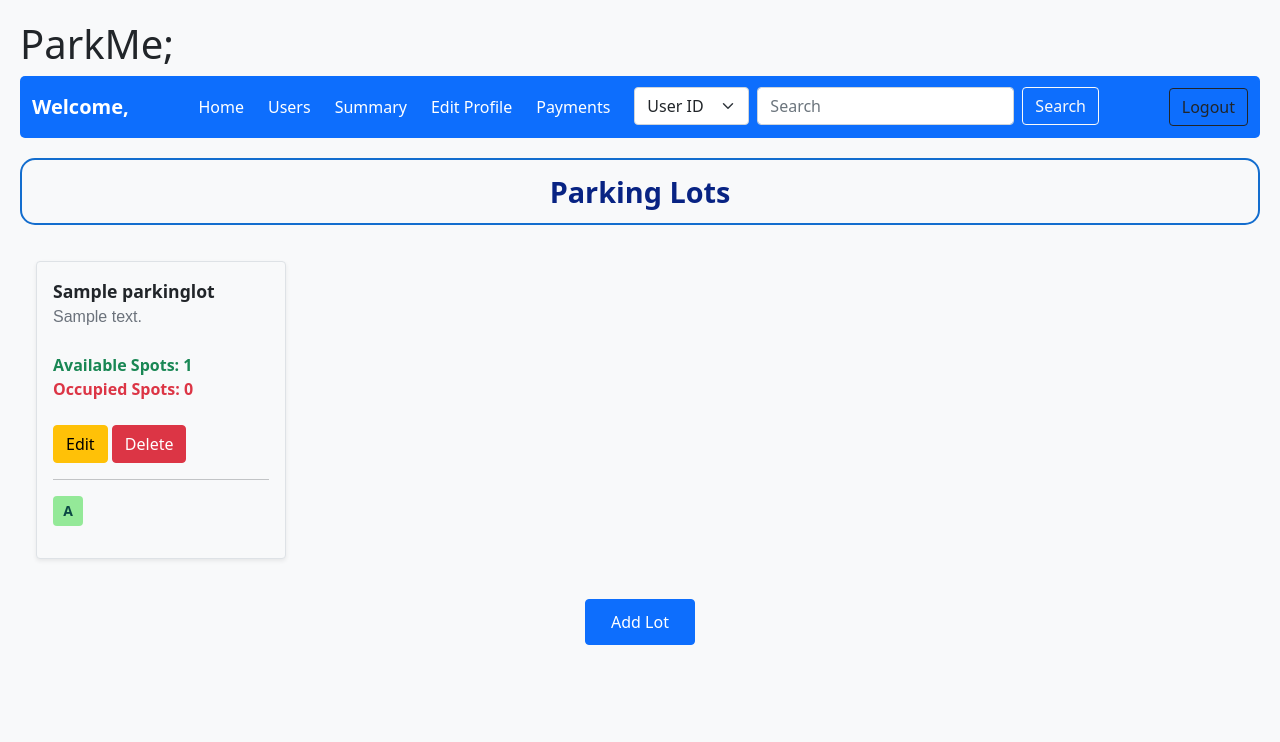
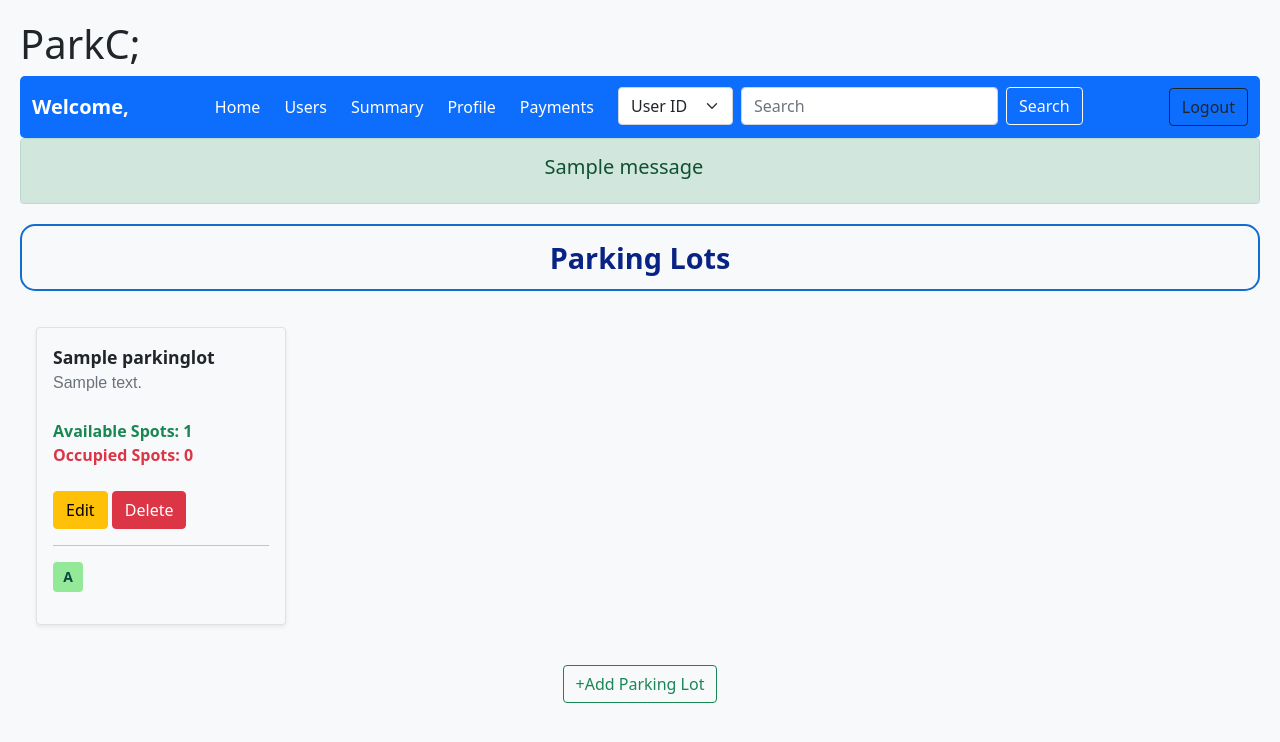
Before and after one commit to 23f2005609/Vehicle-Parking-System, a Flask app: page /admin/1 in a window 1280 px wide. Shown: the top 742 px of the page. Run offline with Flask 3, Linux system fonts and the light colour scheme; tables that the repository leaves empty hold one stand-in row (values such as "Sample post"); one stand-in notice (Sample message) is shown.

Commit message:
Milestone-VP Admin-Dashboard-Management

```diff
--- a/templates/admin_dash.html
+++ b/templates/admin_dash.html
@@ -1,9 +1,18 @@
 {% extends "admin_layout.html" %}
 {% block content %}
 
+<!-- flash messages -->
+{% with messages = get_flashed_messages(with_categories=true) %}
+  {% if messages %}
+    {% for category, message in messages %}
+      <div class="alert alert-{{ category }} alert-dismissible fade show text-center" role="alert">
+        <h5>{{ message }}</h5>
+      </div>
+    {% endfor %}
+  {% endif %}
+{% endwith %}
 <!-- Page Title -->
 <div class="section-title">Parking Lots</div>
-
 <!-- Parking Lot Cards -->
 <div class="d-flex flex-wrap justify-content-start">
     {% if parkinglots %}
@@ -48,7 +57,7 @@
 {% if not is_search %} <!--when no_search is false display the code below-->
 <!-- Add Lot Button -->
 <div class="text-center mt-4">
-    <a href="{{ url_for('add_lot', email=email) }}" class="btn btn-primary">Add Lot</a>
+    <a href="{{ url_for('add_lot', email=email) }}" class="btn btn-outline-success">+Add Parking Lot</a>
 </div>
 {% endif %}
 {% endblock %}
--- a/templates/admin_layout.html
+++ b/templates/admin_layout.html
@@ -8,7 +8,7 @@
 </head>
 <body>
     <!-- Navbar -->
-    <h1 class="logo"><span class="park">Park</span><span class="me">Me;</span></h1>
+    <h1 class="logo"><span class="park">Park</span><span class="c">C;</span></h1>
     <nav class="navbar navbar-dark bg-primary">
         <div class="container-fluid d-flex justify-content-between align-items-center w-100">
             <span class="navbar-text">Welcome, {{user.fullname}}</span>
@@ -20,7 +20,7 @@
                 <li class="nav-item"><a class="nav-link "
                         href="{{ url_for('admin_summary', email=user.email) }}">Summary</a></li>
                 <li class="nav-item"><a class="nav-link"
-                        href="{{ url_for('edit_admin_profile', id=user.id, email=user.email) }}">Edit Profile</a></li>
+                        href="{{ url_for('edit_admin_profile', id=user.id, email=user.email) }}">Profile</a></li>
                 <li class="nav-item"><a class="nav-link"
                         href="{{ url_for('view_all_payment', email=user.email) }}">Payments</a></li>
                 <li>
--- a/templates/admin_pay.html
+++ b/templates/admin_pay.html
@@ -29,6 +29,6 @@
 </table>
 
 <div class="text-center">
-    <a href="{{ url_for('admin_dashboard', email=email) }}" class="btn btn-secondary">Back to Dashboard</a>
+    <a href="{{ url_for('admin_dashboard', email=email) }}" class="btn btn-secondary">Back</a>
 </div>
 {% endblock %}
--- a/templates/admin_summary.html
+++ b/templates/admin_summary.html
@@ -14,14 +14,14 @@
 
         <div class="col-md-6 mb-4">
             <div class="card p-3 shadow-sm">
-                <h4 class="text-center">🟢Available and 🔴Occupied spots</h4>
+                <h4 class="text-center">🟢Available & 🔴Occupied spots</h4>
                 <img src="{{ url_for('static', filename='Occupied_available_bar_chart.png') }}" class="img-fluid" alt="Occupancy Bar Chart">
             </div>
         </div>
     </div>
 
     <div class="text-center">
-        <a href="{{ url_for('admin_dashboard', email=email) }}" class="btn btn-secondary">Back to Dashboard</a>
+        <a href="{{ url_for('admin_dashboard', email=email) }}" class="btn btn-secondary">Back</a>
     </div>
 </div>
 
```
